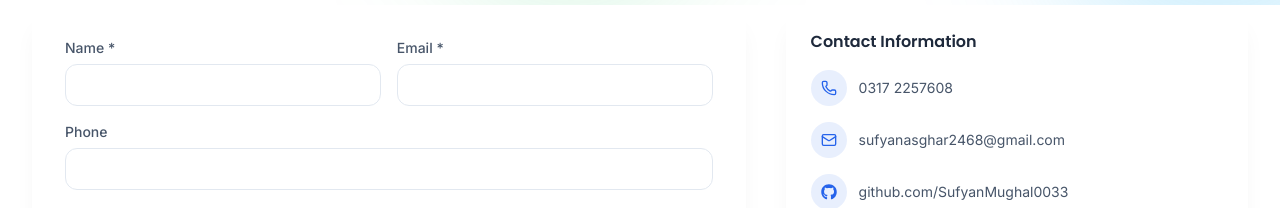
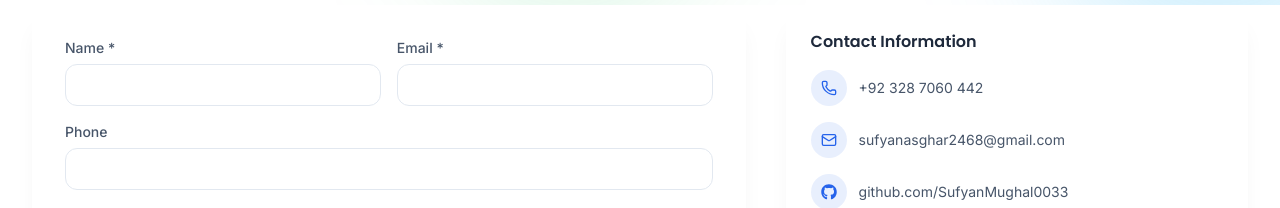
Before and after one commit to SufyanMughal0033/Sufyan-portfolio, a React (Vite) app: page /contact in a window 1280 px wide. Shown: the part 353-561 px from the top of the page. Built offline with nearby package versions, Linux system fonts and the light colour scheme; no server answers.

Commit message:
number change

```diff
--- a/src/components/WhatsAppButton.jsx
+++ b/src/components/WhatsAppButton.jsx
@@ -1,7 +1,7 @@
 import { FaWhatsapp } from 'react-icons/fa';
 
 const WHATSAPP_LINK =
-  "https://wa.me/923172257608?text=" +
+  "https://wa.me/923287060442?text=" +
   encodeURIComponent("Hi Sufyan, I visited your website and I'm interested in your services. I'd like to discuss my project.");
 
 export default function WhatsAppButton() {
--- a/src/pages/Contact.jsx
+++ b/src/pages/Contact.jsx
@@ -88,7 +88,7 @@ export default function Contact() {
               <div className="mt-4 space-y-4 text-sm">
                 <a href="tel:+923172257608" className="flex items-center gap-3 text-slate-600 dark:text-slate-300 hover:text-primary dark:hover:text-accent">
                   <span className="flex h-9 w-9 items-center justify-center rounded-full bg-primary/10 dark:bg-accent/10 text-primary dark:text-accent"><Phone size={16} /></span>
-                  0317 2257608
+                  +92 328 7060 442
                 </a>
                 <a href="mailto:sufyanasghar2468@gmail.com" className="flex items-center gap-3 text-slate-600 dark:text-slate-300 hover:text-primary dark:hover:text-accent">
                   <span className="flex h-9 w-9 items-center justify-center rounded-full bg-primary/10 dark:bg-accent/10 text-primary dark:text-accent"><Mail size={16} /></span>
```
